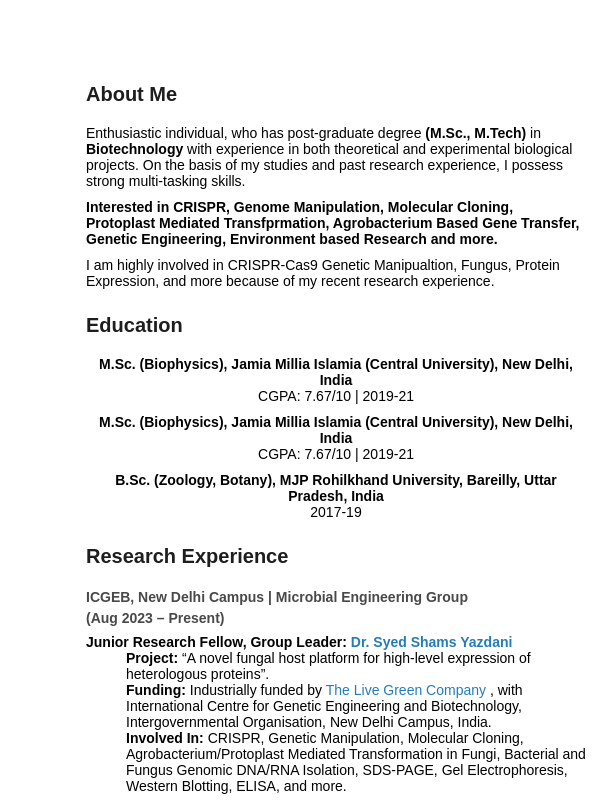
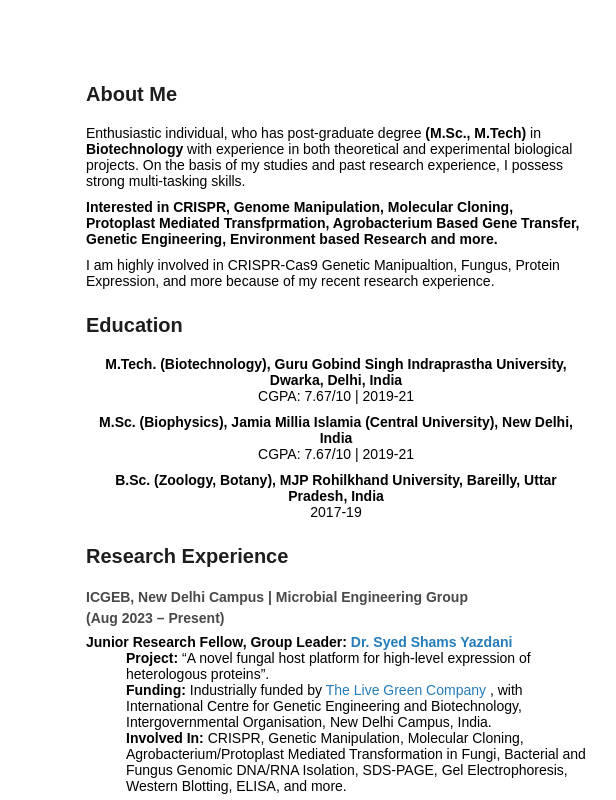
Before and after one commit to ihilalsa33d/ihilalsa33d.github.io, a plain HTML site: page index.html in a window 1280 px wide. Shown: the top 800 px of the page, 484-1100 px from the left. Drawn offline with Linux system fonts and the light colour scheme.

Commit message:
Update index.html

```diff
--- a/index.html
+++ b/index.html
@@ -47,7 +47,7 @@
             <!-- Education  -->
 
             <h3>Education</h3>
-                <center><strong class="edu">M.Sc. (Biophysics), Jamia Millia Islamia (Central University), New Delhi, India</strong></center>
+                <center><strong class="edu">M.Tech. (Biotechnology), Guru Gobind Singh Indraprastha University, Dwarka, Delhi, India</strong></center>
                 <p class="gpa">CGPA: 7.67/10 | 2019-21</p>
                 <center><strong class="edu">M.Sc. (Biophysics), Jamia Millia Islamia (Central University), New Delhi, India</strong></center>
                 <p class="gpa">CGPA: 7.67/10 | 2019-21</p>
```
